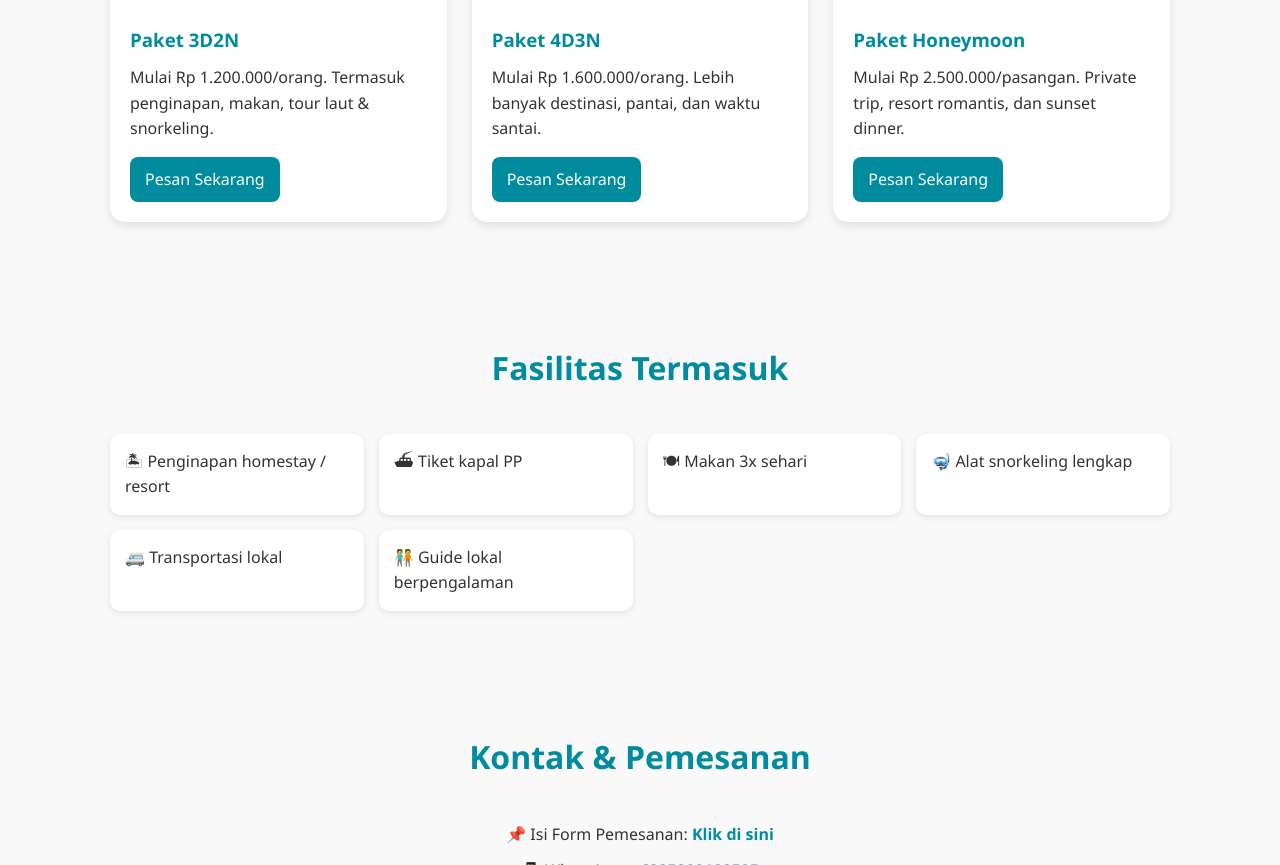
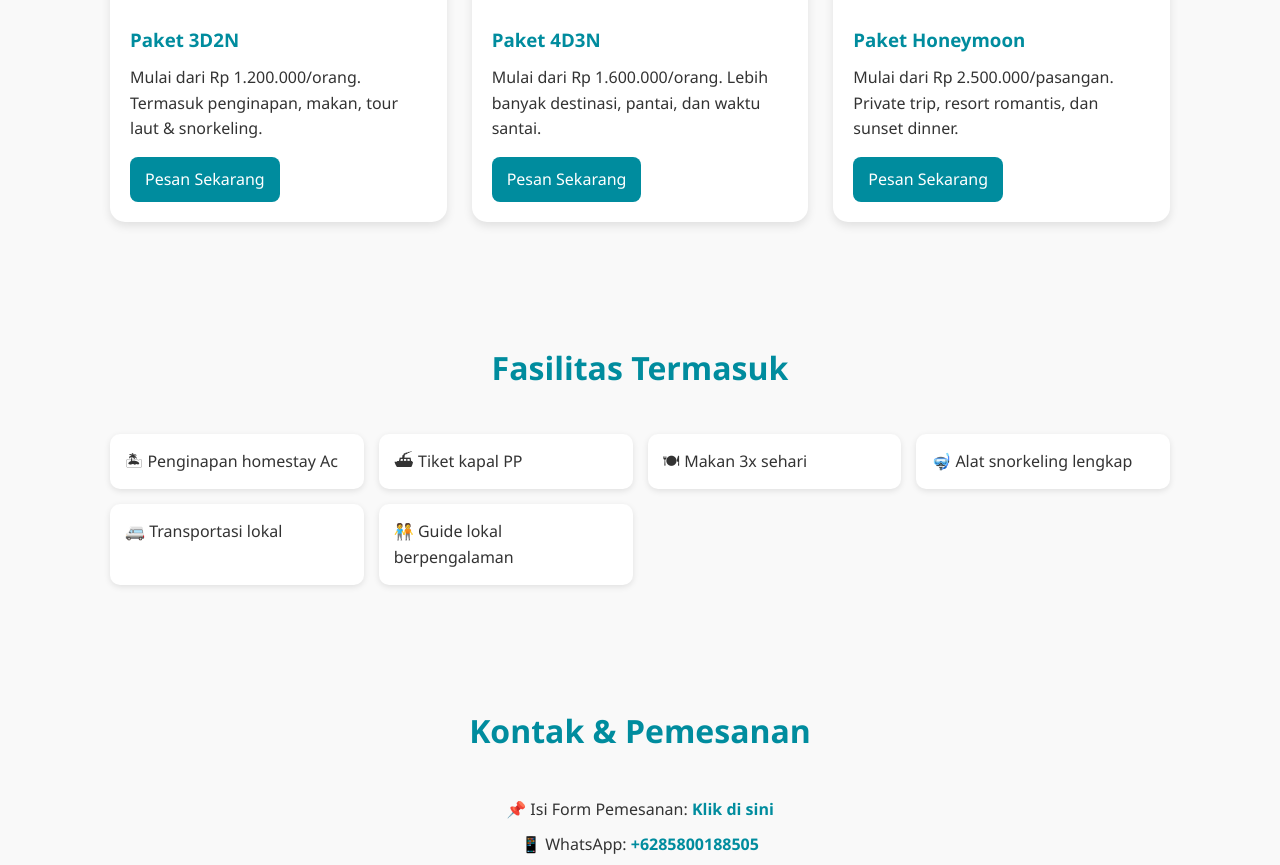
Before and after one commit to karimunjawavibes/Discover-Karimunjawa, a plain HTML site: page index.html in a window 1280 px wide. Shown: the part 1137-2002 px from the top of the page. Drawn offline with Linux system fonts and the light colour scheme.

Commit message:
Update index.html

```diff
--- a/index.html
+++ b/index.html
@@ -63,7 +63,7 @@
         <img src="https://source.unsplash.com/600x400/?island,sea" alt="3D2N">
         <div class="card-body">
           <h3>Paket 3D2N</h3>
-          <p>Mulai Rp 1.200.000/orang. Termasuk penginapan, makan, tour laut & snorkeling.</p>
+          <p>Mulai dari Rp 1.200.000/orang. Termasuk penginapan, makan, tour laut & snorkeling.</p>
           <a href="#kontak" class="btn">Pesan Sekarang</a>
         </div>
       </div>
@@ -71,7 +71,7 @@
         <img src="https://source.unsplash.com/600x400/?snorkeling,boat" alt="4D3N">
         <div class="card-body">
           <h3>Paket 4D3N</h3>
-          <p>Mulai Rp 1.600.000/orang. Lebih banyak destinasi, pantai, dan waktu santai.</p>
+          <p>Mulai dari Rp 1.600.000/orang. Lebih banyak destinasi, pantai, dan waktu santai.</p>
           <a href="#kontak" class="btn">Pesan Sekarang</a>
         </div>
       </div>
@@ -79,7 +79,7 @@
         <img src="https://source.unsplash.com/600x400/?honeymoon,beach" alt="Honeymoon">
         <div class="card-body">
           <h3>Paket Honeymoon</h3>
-          <p>Mulai Rp 2.500.000/pasangan. Private trip, resort romantis, dan sunset dinner.</p>
+          <p>Mulai dari Rp 2.500.000/pasangan. Private trip, resort romantis, dan sunset dinner.</p>
           <a href="#kontak" class="btn">Pesan Sekarang</a>
         </div>
       </div>
@@ -88,7 +88,7 @@
   <section id="fasilitas" class="fasilitas">
     <h2>Fasilitas Termasuk</h2>
     <ul>
-      <li>🏝 Penginapan homestay / resort</li>
+      <li>🏝 Penginapan homestay Ac</li>
       <li>⛴ Tiket kapal PP</li>
       <li>🍽 Makan 3x sehari</li>
       <li>🤿 Alat snorkeling lengkap</li>
```
